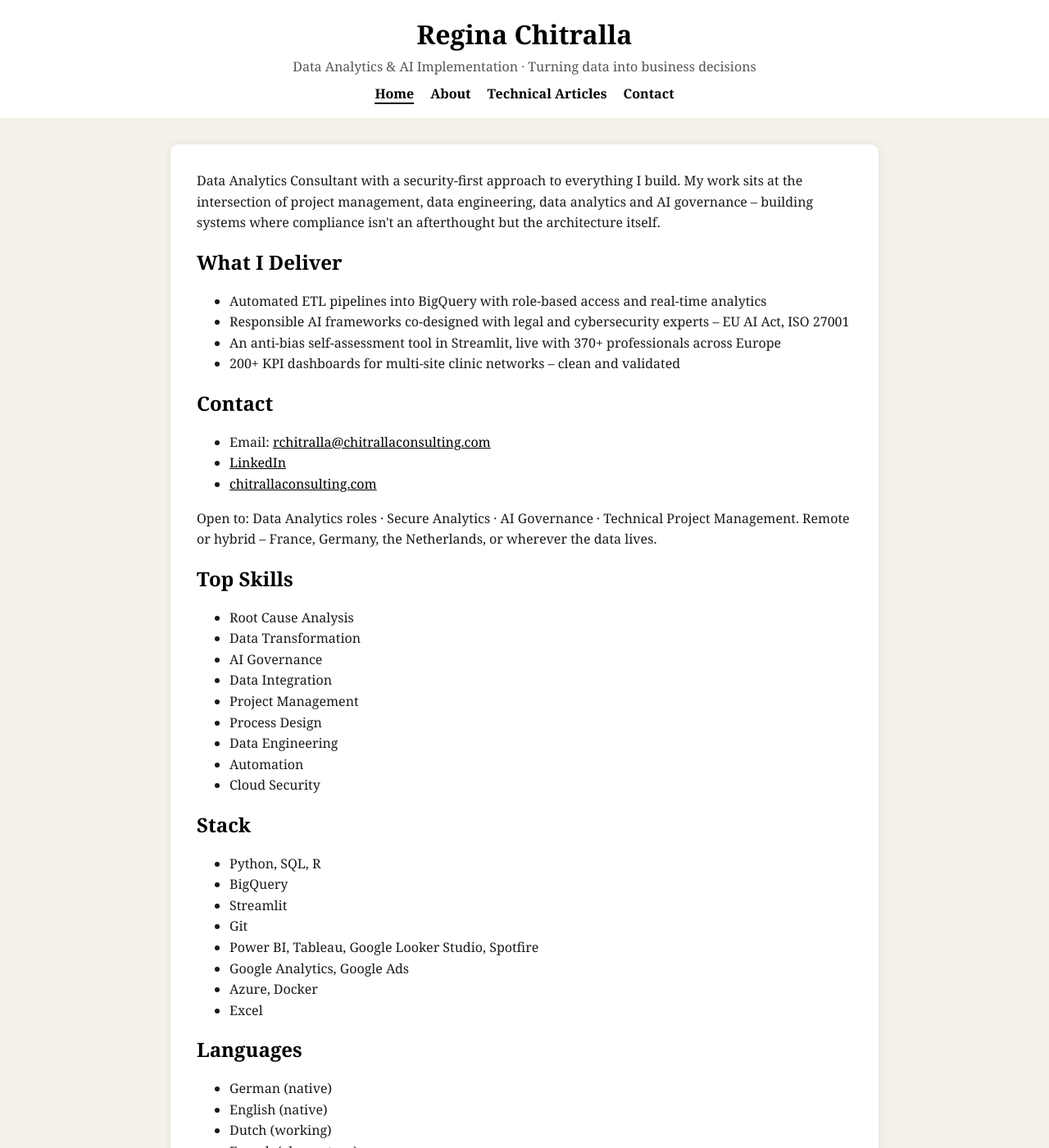
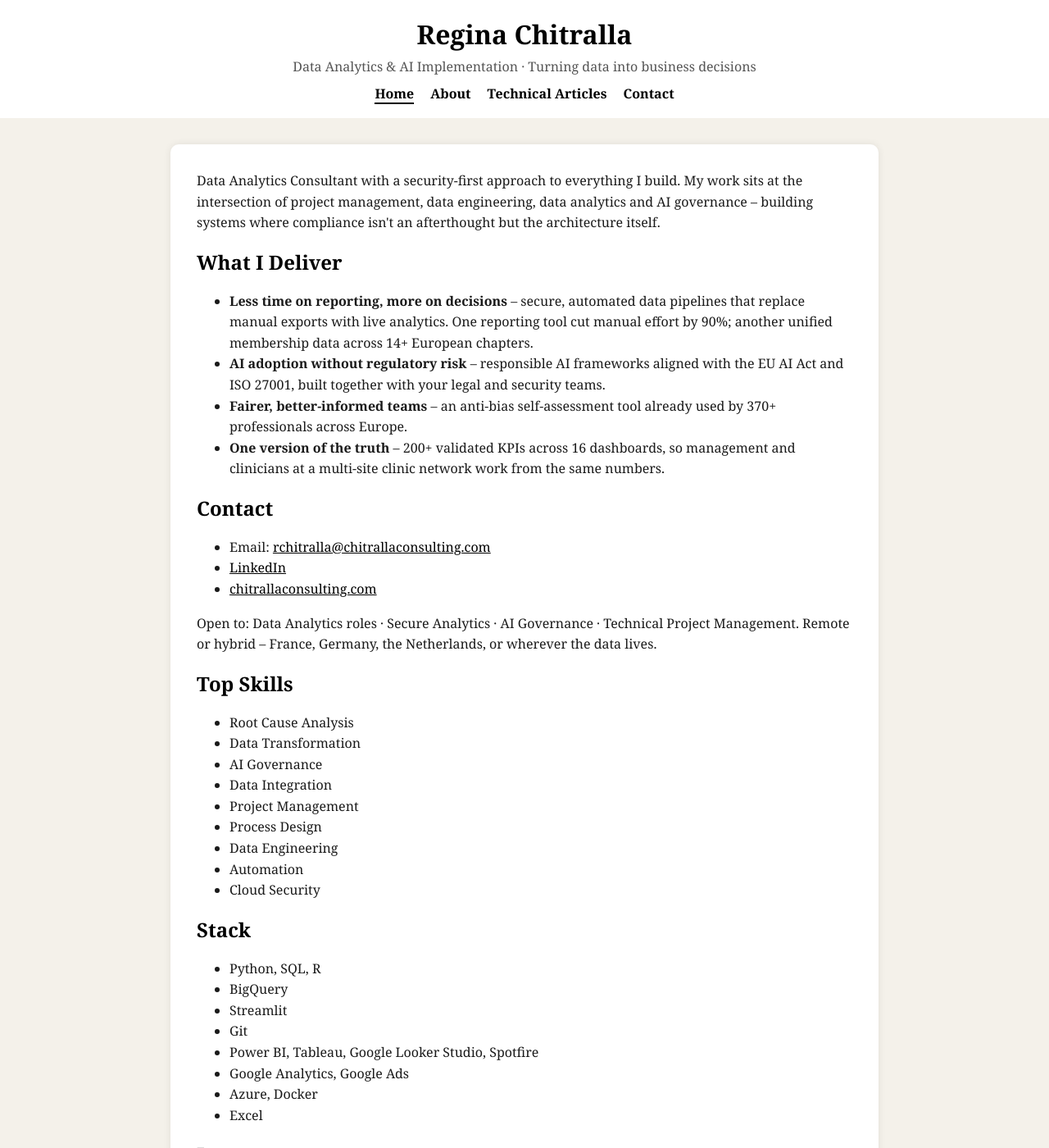
Before and after one commit to rchitralla/rchitralla.github.io, a Jekyll site: the page built from index.html, in a window 1280 px wide and 1400 px high. Shown: the whole window at 82% size. Built offline with Jekyll 4.4.1, drawn with Linux system fonts in a browser that asks for light colours; some of the changed text lies outside the part shown.

Commit message:
Reframe 'What I Deliver' around business outcomes; drop HIGH5TEST
Co-Authored-By: Claude Opus 5.5 <noreply@anthropic.com>
Claude-Session: https://claude.ai/code/session_01PDsUE3K9qBJ85s8CXe9B2K

```diff
--- a/index.html
+++ b/index.html
@@ -6,10 +6,10 @@ layout: default
 
 <h2>What I Deliver</h2>
 <ul>
-    <li>Automated ETL pipelines into BigQuery with role-based access and real-time analytics</li>
-    <li>Responsible AI frameworks co-designed with legal and cybersecurity experts &ndash; EU AI Act, ISO 27001</li>
-    <li>An anti-bias self-assessment tool in Streamlit, live with 370+ professionals across Europe</li>
-    <li>200+ KPI dashboards for multi-site clinic networks &ndash; clean and validated</li>
+    <li><strong>Less time on reporting, more on decisions</strong> &ndash; secure, automated data pipelines that replace manual exports with live analytics. One reporting tool cut manual effort by 90%; another unified membership data across 14+ European chapters.</li>
+    <li><strong>AI adoption without regulatory risk</strong> &ndash; responsible AI frameworks aligned with the EU AI Act and ISO 27001, built together with your legal and security teams.</li>
+    <li><strong>Fairer, better-informed teams</strong> &ndash; an anti-bias self-assessment tool already used by 370+ professionals across Europe.</li>
+    <li><strong>One version of the truth</strong> &ndash; 200+ validated KPIs across 16 dashboards, so management and clinicians at a multi-site clinic network work from the same numbers.</li>
 </ul>
 
 <h2>Contact</h2>
```
Also changed, not shown: other parts of index.html (+0 -1 lines).
